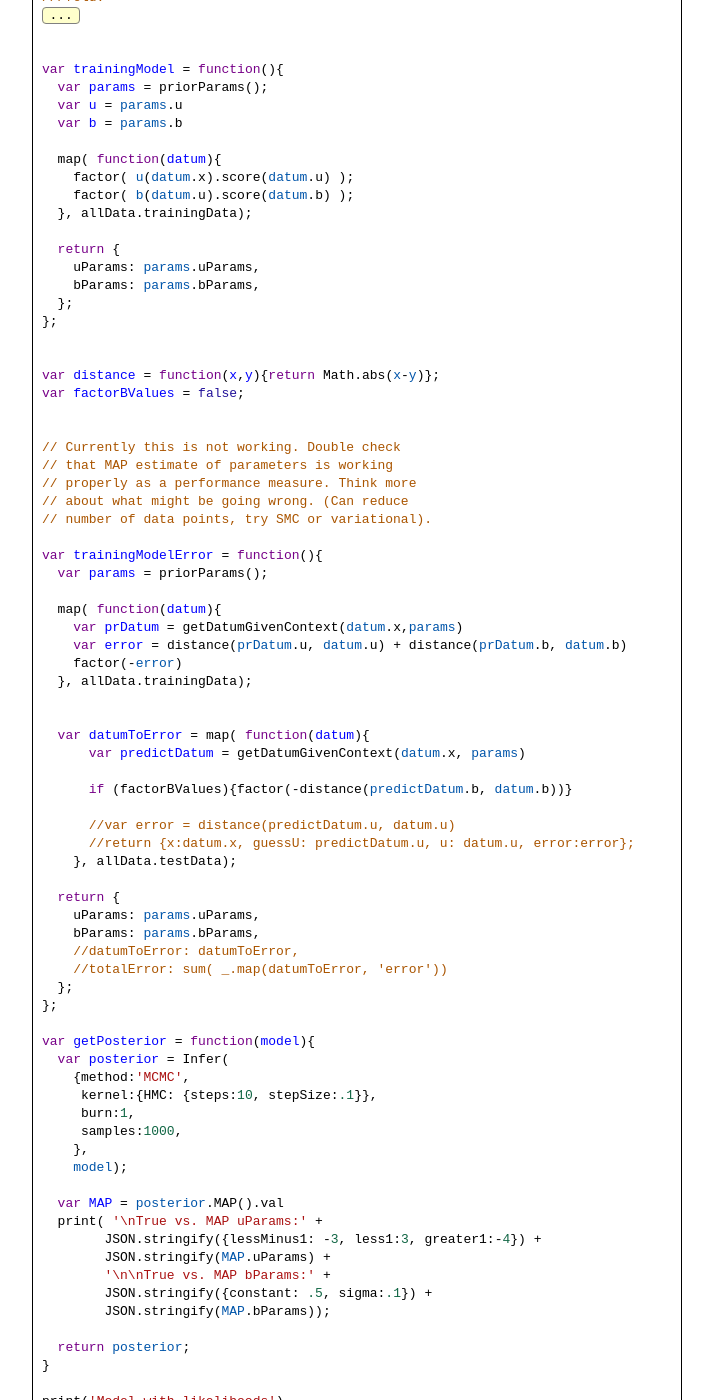
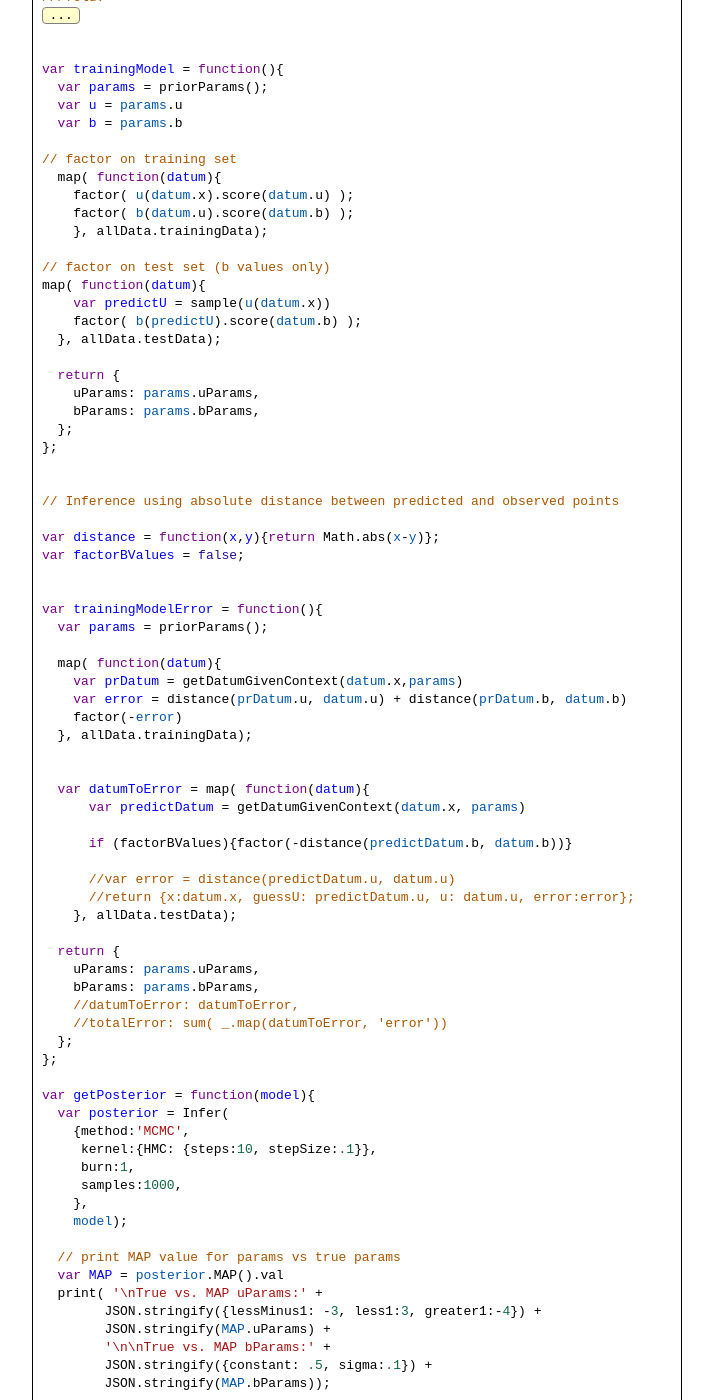
Before and after one commit to stuhlmueller/connoisseur, a Jekyll site: the page built from models/99-model1.md, in a window 1280 px wide and 1400 px high, scrolled down 3858 px. Shown: the whole window, without its empty margins (26-739 px from the left). Built offline with Jekyll 4.4.1, drawn with Linux system fonts in a browser that asks for light colours; nearby versions of some CDN libraries; a script that is not in the unit is left out; some of the changed text lies outside the part shown.

Commit message:
clean up

```diff
--- a/models/99-model1.md
+++ b/models/99-model1.md
@@ -311,10 +311,17 @@ var trainingModel = function(){
   var u = params.u
   var b = params.b
 
+// factor on training set
   map( function(datum){
     factor( u(datum.x).score(datum.u) );
     factor( b(datum.u).score(datum.b) );
-  }, allData.trainingData);
+    }, allData.trainingData);
+
+// factor on test set (b values only)
+map( function(datum){
+    var predictU = sample(u(datum.x))
+    factor( b(predictU).score(datum.b) );
+  }, allData.testData);
 
   return {
     uParams: params.uParams,
@@ -323,15 +330,11 @@ var trainingModel = function(){
 };
 
 
+// Inference using absolute distance between predicted and observed points
+
 var distance = function(x,y){return Math.abs(x-y)};
 var factorBValues = false;
 
-
-// Currently this is not working. Double check
-// that MAP estimate of parameters is working
-// properly as a performance measure. Think more
-// about what might be going wrong. (Can reduce
-// number of data points, try SMC or variational).
 
 var trainingModelError = function(){
   var params = priorParams();
@@ -369,6 +372,7 @@ var getPosterior = function(model){
     },
     model);
 
+  // print MAP value for params vs true params
   var MAP = posterior.MAP().val
   print( '\nTrue vs. MAP uParams:' +
         JSON.stringify({lessMinus1: -3, less1:3, greater1:-4}) +
@@ -381,10 +385,13 @@ var getPosterior = function(model){
 }
 
 print('Model with likelihoods')
-//getPosterior(trainingModel)
+var posterior = getPosterior(trainingModel)
 
-print('Model with absolute error')
-var posterior = getPosterior(trainingModelError)
+
+
+
+// These functions assume that inference returns "datumToError"
+// which provides a distribution over the u(x) value for each test point x
 
 var getMarginal = function(erp, index){
   return Infer({method:'rejection',samples: 200},
```
